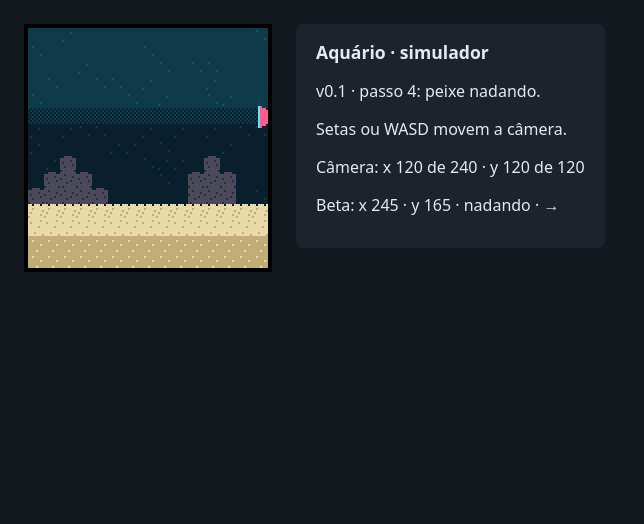
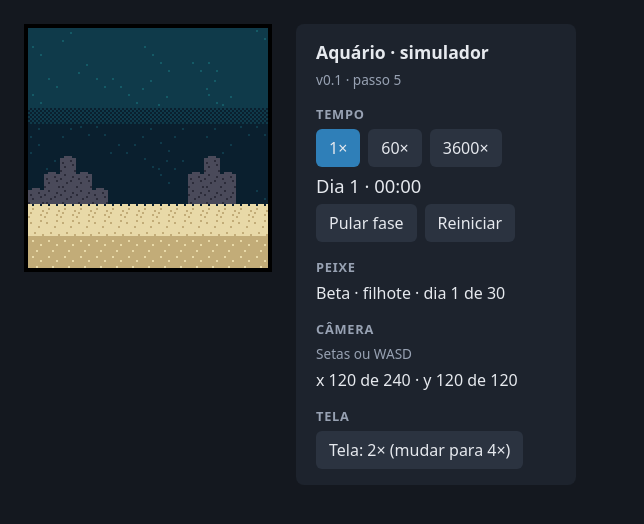
Before and after one commit to 4nor4k/aquario-virtual, a website with bundled scripts: page sim/index.html in a window 1280 px wide. Shown: the whole page, without its empty margins (0-644 px from the left). Built offline with nearby package versions, Linux system fonts and the light colour scheme.

Commit message:
v0.1 passo 5: idade, fases e painel de tempo
Fases por idade (5/10/12/3 dias), idoso com cores apagadas, painel com
velocidades 1x/60x/3600x, pular fase, reiniciar e tela 2x/4x. Gancho
?debug para mexer no jogo pelo console. 91 testes passando.

Co-Authored-By: Claude Sonnet 5.5 <noreply@anthropic.com>

```diff
--- a/sim/estilo.css
+++ b/sim/estilo.css
@@ -3,6 +3,10 @@
   --fundo: #14181f;
   --painel: #1d232d;
   --texto: #e6e9ee;
+  --texto-suave: #98a2b3;
+  --botao: #2b3340;
+  --botao-ativo: #2f7fb8;
+  --aviso: #f2a65a;
   --escala: 2; /* tamanho da tela: 2 = 240×240 (fiel ao aparelho) */
 }
 
@@ -37,7 +41,35 @@ main {
   background: var(--painel);
   padding: 16px 20px;
   border-radius: 8px;
-  min-width: 260px;
+  min-width: 280px;
 }
 
-.painel h1 { margin: 0 0 8px; font-size: 1.1rem; }
+.painel h1 { margin: 0; font-size: 1.1rem; }
+.painel h2 {
+  margin: 16px 0 6px;
+  font-size: 0.8rem;
+  text-transform: uppercase;
+  letter-spacing: 0.06em;
+  color: var(--texto-suave);
+}
+.painel p { margin: 6px 0; }
+.versao, .dica { color: var(--texto-suave); font-size: 0.85rem; }
+.destaque { font-size: 1.15rem; font-variant-numeric: tabular-nums; }
+.aviso { color: var(--aviso); font-size: 0.9rem; }
+.aviso[hidden] { display: none; }
+
+.botoes { display: flex; gap: 8px; flex-wrap: wrap; margin: 6px 0; }
+
+button {
+  background: var(--botao);
+  color: var(--texto);
+  border: 1px solid transparent;
+  border-radius: 6px;
+  padding: 7px 12px;
+  font: inherit;
+  cursor: pointer;
+}
+button:hover:not(:disabled) { border-color: var(--texto-suave); }
+button.ativo { background: var(--botao-ativo); }
+button:disabled { opacity: 0.4; cursor: default; }
+button:focus-visible { outline: 2px solid var(--botao-ativo); outline-offset: 2px; }
--- a/sim/index.html
+++ b/sim/index.html
@@ -12,12 +12,43 @@
       <!-- Janela do jogo: 120×120 pixels de render, mostrada em 240×240 (escala 2×) -->
       <canvas id="tela" width="120" height="120"></canvas>
     </section>
+
     <aside class="painel" id="painel">
       <h1>Aquário · simulador</h1>
-      <p>v0.1 · passo 4: peixe nadando.</p>
-      <p>Setas ou WASD movem a câmera.</p>
-      <p id="camera"></p>
-      <p id="peixe"></p>
+      <p class="versao">v0.1 · passo 5</p>
+
+      <section>
+        <h2>Tempo</h2>
+        <div class="botoes" id="velocidades">
+          <button data-vel="1">1×</button>
+          <button data-vel="60">60×</button>
+          <button data-vel="3600">3600×</button>
+        </div>
+        <p id="hora-jogo" class="destaque"></p>
+        <div class="botoes">
+          <button id="pular">Pular fase</button>
+          <button id="reiniciar">Reiniciar</button>
+        </div>
+      </section>
+
+      <section>
+        <h2>Peixe</h2>
+        <p id="peixe"></p>
+        <p id="aviso-vida" class="aviso" hidden>
+          Chegou ao fim da vida natural. Nesta versão isso ainda não tem efeito.
+        </p>
+      </section>
+
+      <section>
+        <h2>Câmera</h2>
+        <p class="dica">Setas ou WASD</p>
+        <p id="camera"></p>
+      </section>
+
+      <section>
+        <h2>Tela</h2>
+        <button id="tamanho"></button>
+      </section>
     </aside>
   </main>
   <script type="module" src="src/main.js"></script>
--- a/sim/src/core/aquarium.js
+++ b/sim/src/core/aquarium.js
@@ -1,6 +1,8 @@
 // O aquário: a lista de peixes e o sorteio. (Regras de fome, sujeira e pH entram na v0.2.)
 import { criarRng } from './rng.js';
-import { criarPeixe, atualizarPeixe, limitesDoPeixe } from './fish.js';
+import {
+  criarPeixe, atualizarPeixe, atualizarIdade, limitesDoPeixe, INICIO_DA_FASE_MS,
+} from './fish.js';
 import { MUNDO_LARGURA, AREIA_Y } from './mundo.js';
 
 export function criarAquario({ semente = 1 } = {}) {
@@ -11,14 +13,17 @@ export function criarAquario({ semente = 1 } = {}) {
   return {
     peixes,
 
-    // Põe um peixe no aquário. Sem posição, ele aparece no meio da água.
-    adicionarPeixe(dados = {}) {
-      const fase = dados.fase || 'adulto';
+    // Põe um peixe no aquário. Sem fase, nasce filhote agora. Com fase, entra já com a idade
+    // em que essa fase começa. Sem posição, aparece no meio da água.
+    // agoraMs: a hora do jogo neste momento (do relógio).
+    adicionarPeixe(dados = {}, agoraMs = 0) {
+      const fase = dados.fase || 'filhote';
       const lim = limitesDoPeixe(fase);
       const peixe = criarPeixe({
         ...dados,
         id: proximoId++,
         fase,
+        nascimentoMs: dados.nascimentoMs ?? agoraMs - INICIO_DA_FASE_MS[fase],
         x: dados.x ?? Math.round(MUNDO_LARGURA / 2),
         y: dados.y ?? Math.round((lim.minY + Math.min(lim.maxY, AREIA_Y)) / 2),
       });
@@ -26,9 +31,13 @@ export function criarAquario({ semente = 1 } = {}) {
       return peixe;
     },
 
-    // Um passo do jogo (dt em segundos).
-    atualizar(dt) {
-      for (const peixe of peixes) atualizarPeixe(peixe, dt, rng);
+    // Um passo do jogo. dt = segundos reais do passo (movimento e animação);
+    // agoraMs = hora do jogo (já acelerada pelo relógio), de onde sai a idade.
+    atualizar(dt, agoraMs = 0) {
+      for (const peixe of peixes) {
+        atualizarIdade(peixe, agoraMs);
+        atualizarPeixe(peixe, dt, rng);
+      }
     },
   };
 }
--- a/sim/src/core/fish.js
+++ b/sim/src/core/fish.js
@@ -1,8 +1,23 @@
-// O peixe: dados e comportamento de nado. (Idade e fases entram no passo 5.)
+// O peixe: dados, idade, fases e comportamento de nado.
 // São só dados simples + funções, para traduzir fácil para C++ na Fase B.
 import { MUNDO_LARGURA, AREIA_Y } from './mundo.js';
+import { DIA_MS } from './clock.js';
 
 export const FASES = ['filhote', 'jovem', 'adulto', 'idoso'];
+
+// Duração de cada fase, em dias reais (doc 03, seção 1). Somam 30 dias de vida natural.
+export const DURACAO_FASE_DIAS = { filhote: 5, jovem: 10, adulto: 12, idoso: 3 };
+export const VIDA_NATURAL_DIAS = 30;
+
+// Em que idade (ms) cada fase começa: filhote 0, jovem 5 dias, adulto 15 dias, idoso 27 dias.
+export const INICIO_DA_FASE_MS = {};
+{
+  let acumulado = 0;
+  for (const fase of FASES) {
+    INICIO_DA_FASE_MS[fase] = acumulado * DIA_MS;
+    acumulado += DURACAO_FASE_DIAS[fase];
+  }
+}
 
 // Tamanho do sprite em cada fase (doc 04, seção 5). O idoso usa o tamanho do adulto.
 export const TAMANHO_POR_FASE = {
@@ -34,13 +49,16 @@ export function limitesDoPeixe(fase) {
   };
 }
 
-export function criarPeixe({ id = 0, nome = 'Beta', especie = 'beta', fase = 'adulto', x, y }) {
+export function criarPeixe({
+  id = 0, nome = 'Beta', especie = 'beta', fase = 'filhote', nascimentoMs = 0, x, y,
+}) {
   if (!TAMANHO_POR_FASE[fase]) throw new RangeError(`fase desconhecida: ${fase}`);
   return {
     id,
     nome,
     especie,
     fase,
+    nascimentoMs,          // hora do jogo em que nasceu (a idade é "agora" menos isto)
     x,
     y,
     direcao: 1,            // 1 = olhando para a direita, -1 = para a esquerda
@@ -49,6 +67,50 @@ export function criarPeixe({ id = 0, nome = 'Beta', especie = 'beta', fase = 'ad
     espera: 0.5,           // segundos que ainda vai ficar parado
     tempoAnimacao: 0,      // segundos acumulados, para escolher o quadro da animação
   };
+}
+
+// --- Idade e fases ------------------------------------------------------------------------
+
+// Fase correspondente a uma idade. Depois dos 30 dias continua "idoso"
+// (na v0.1 o peixe não morre; a morte natural entra na v0.2).
+export function faseDaIdade(idadeMs) {
+  if (idadeMs >= INICIO_DA_FASE_MS.idoso) return 'idoso';
+  if (idadeMs >= INICIO_DA_FASE_MS.adulto) return 'adulto';
+  if (idadeMs >= INICIO_DA_FASE_MS.jovem) return 'jovem';
+  return 'filhote';
+}
+
+export function idadeMs(peixe, agoraMs) {
+  return Math.max(0, agoraMs - peixe.nascimentoMs);
+}
+
+// Quantos ms faltam para a próxima fase começar, ou null se já é idoso.
+// Arredonda para cima para nunca ficar 1 ms antes da fronteira.
+export function msAteProximaFase(peixe, agoraMs) {
+  const proxima = FASES[FASES.indexOf(faseDaIdade(idadeMs(peixe, agoraMs))) + 1];
+  if (!proxima) return null;
+  return Math.ceil(INICIO_DA_FASE_MS[proxima] - idadeMs(peixe, agoraMs));
+}
+
+// Troca a fase conforme a idade. Se o peixe cresceu, o corpo ficou maior:
+// puxa o peixe (e o destino dele) para dentro dos novos limites.
+export function atualizarIdade(peixe, agoraMs) {
+  const fase = faseDaIdade(idadeMs(peixe, agoraMs));
+  if (fase === peixe.fase) return;
+  peixe.fase = fase;
+  const lim = limitesDoPeixe(fase);
+  peixe.x = limitar(peixe.x, lim.minX, lim.maxX);
+  peixe.y = limitar(peixe.y, lim.minY, lim.maxY);
+  if (peixe.destino) {
+    peixe.destino = {
+      x: limitar(peixe.destino.x, lim.minX, lim.maxX),
+      y: limitar(peixe.destino.y, lim.minY, lim.maxY),
+    };
+  }
+}
+
+function limitar(v, min, max) {
+  return Math.min(max, Math.max(min, v));
 }
 
 // Quadro da animação de nadar (0 a 3) neste instante.
--- a/sim/src/main.js
+++ b/sim/src/main.js
@@ -4,16 +4,16 @@ import { criarCamera } from './render/camera.js';
 import { gerarMapa } from './render/cenario.js';
 import { desenharQuadro } from './render/scene.js';
 import { criarTeclado } from './input/keyboard.js';
+import { criarPainel } from './sim/panel.js';
 import { MUNDO_LARGURA, MUNDO_ALTURA } from './core/mundo.js';
 import { criarAquario } from './core/aquarium.js';
+import { criarClock } from './core/clock.js';
 
 const PASSO_MS = 50;           // passo fixo: 20 por segundo (igual no ESP32)
 const VELOCIDADE_CAMERA = 60;  // pixels por segundo
 
 const canvas = document.getElementById('tela');
 const ctx = canvas.getContext('2d');
-const textoCamera = document.getElementById('camera');
-const textoPeixe = document.getElementById('peixe');
 
 const quadro = criarQuadro();
 const mapa = gerarMapa();
@@ -28,24 +28,39 @@ const camera = criarCamera({
   y: MUNDO_ALTURA - ALTURA,
 });
 
-const aquario = criarAquario({ semente: 1 });
-const beta = aquario.adicionarPeixe({ nome: 'Beta', especie: 'beta', fase: 'adulto', x: 180, y: 150 });
+// O relógio do jogo: no simulador a fonte é o tempo do navegador e pode ser acelerado.
+const clock = criarClock(() => performance.now());
 
-// Um passo do jogo (dt em segundos).
+let aquario;
+let beta;
+let numeroDoJogo = 0;
+
+// Começa (ou recomeça) com um filhote novo e o relógio em zero.
+function novoJogo() {
+  numeroDoJogo++;
+  clock.reiniciar();
+  aquario = criarAquario({ semente: numeroDoJogo });
+  beta = aquario.adicionarPeixe({ nome: 'Beta', especie: 'beta', x: 180, y: 150 }, clock.agoraMs());
+}
+novoJogo();
+
+const painel = criarPainel({
+  clock,
+  camera,
+  obterPeixe: () => beta,
+  aoReiniciar: novoJogo,
+});
+
+// Um passo do jogo (dt em segundos reais).
 function atualizar(dt) {
   const dir = teclado.direcao();
   camera.mover(dir.x * VELOCIDADE_CAMERA * dt, dir.y * VELOCIDADE_CAMERA * dt);
-  aquario.atualizar(dt);
+  aquario.atualizar(dt, clock.agoraMs());
 }
 
 function desenhar() {
   desenharQuadro(quadro, { mapa, camera, peixes: aquario.peixes });
   mostrarQuadro(ctx, quadro);
-  textoCamera.textContent =
-    `Câmera: x ${Math.round(camera.x)} de ${camera.maxX} · y ${Math.round(camera.y)} de ${camera.maxY}`;
-  textoPeixe.textContent =
-    `${beta.nome}: x ${Math.round(beta.x)} · y ${Math.round(beta.y)} · ` +
-    `${beta.estado === 'nadando' ? 'nadando' : 'parado'} · ${beta.direcao === 1 ? '→' : '←'}`;
 }
 
 // Laço: acumula o tempo real e roda passos fixos de 50 ms.
@@ -61,8 +76,16 @@ function ciclo(agora) {
     passos++;
   }
   if (passos > 0) desenhar();
+  painel.atualizar();
   requestAnimationFrame(ciclo);
 }
 
+// Ajuda para desenvolver: abrindo http://localhost:8080/?debug, dá para mexer no jogo pelo
+// console do navegador (ex.: __debug.camera.irPara(0, 0)). Sem "?debug" nada disso existe.
+if (new URLSearchParams(location.search).has('debug')) {
+  window.__debug = { camera, clock, aquario: () => aquario };
+}
+
 desenhar();
+painel.atualizar(true);
 requestAnimationFrame(ciclo);
--- a/sim/src/render/sprites.js
+++ b/sim/src/render/sprites.js
@@ -132,14 +132,28 @@ function montarSprite(corpo, cauda) {
   };
 }
 
-// Sprites por espécie e fase. O idoso reaproveita o adulto (as cores apagadas vêm depois).
+// Troca cores de um sprite (é assim que o idoso fica "apagado" sem desenho novo).
+// trocas: { corAntiga: corNova }, em números da paleta.
+function recolorir(sprite, trocas) {
+  return {
+    largura: sprite.largura,
+    altura: sprite.altura,
+    quadros: sprite.quadros.map((q) => q.map((cor) => trocas[cor] ?? cor)),
+  };
+}
+
+// Idoso: mesmo desenho do adulto, com corpo cinza (14 -> 8), cauda areia (10 -> 7) e borda
+// verde-água (11 -> 5).
+const CORES_DO_IDOSO = { 14: 8, 10: 7, 11: 5 };
+
+// Sprites por espécie e fase.
 const ADULTO = montarSprite(CORPO_ADULTO, CAUDA_ADULTO);
 export const SPRITES = {
   beta: {
     filhote: montarSprite(CORPO_FILHOTE, CAUDA_FILHOTE),
     jovem: montarSprite(CORPO_JOVEM, CAUDA_JOVEM),
     adulto: ADULTO,
-    idoso: ADULTO,
+    idoso: recolorir(ADULTO, CORES_DO_IDOSO),
   },
 };
 
--- /dev/null
+++ b/sim/src/sim/formatar.js
@@ -0,0 +1,24 @@
+// Textos do painel. Funções puras (só recebem números e devolvem texto), fáceis de testar.
+import { DIA_MS, HORA_MS, MINUTO_MS } from '../core/clock.js';
+import { VIDA_NATURAL_DIAS } from '../core/fish.js';
+
+const doisDigitos = (n) => String(n).padStart(2, '0');
+
+// Hora do jogo desde o começo. Ex.: 11 dias, 8 h e 30 min -> "Dia 12 · 08:30"
+export function formatarHoraDoJogo(ms) {
+  const dia = Math.floor(ms / DIA_MS) + 1;
+  const resto = ms % DIA_MS;
+  const horas = Math.floor(resto / HORA_MS);
+  const minutos = Math.floor((resto % HORA_MS) / MINUTO_MS);
+  return `Dia ${dia} · ${doisDigitos(horas)}:${doisDigitos(minutos)}`;
+}
+
+// Idade do peixe. Ex.: "dia 12 de 30". Depois dos 30 dias fica "dia 30 de 30".
+export function formatarIdade(idadeMs) {
+  const dia = Math.min(VIDA_NATURAL_DIAS, Math.floor(idadeMs / DIA_MS) + 1);
+  return `dia ${dia} de ${VIDA_NATURAL_DIAS}`;
+}
+
+export function fimDaVidaNatural(idadeMs) {
+  return idadeMs >= VIDA_NATURAL_DIAS * DIA_MS;
+}
--- /dev/null
+++ b/sim/src/sim/panel.js
@@ -0,0 +1,67 @@
+// Painel de testes do simulador (doc 05, seção 6). NÃO existe no aparelho.
+// Aqui ficam só botões e textos; as regras ficam no core.
+import { idadeMs, msAteProximaFase, faseDaIdade } from '../core/fish.js';
+import { formatarHoraDoJogo, formatarIdade, fimDaVidaNatural } from './formatar.js';
+
+const INTERVALO_MS = 250; // o painel se atualiza 4 vezes por segundo
+
+// Pede para o main: o relógio, o peixe atual (muda ao reiniciar) e o que fazer ao reiniciar.
+export function criarPainel({ clock, obterPeixe, aoReiniciar, camera }) {
+  const $ = (id) => document.getElementById(id);
+  const botoesVelocidade = [...document.querySelectorAll('#velocidades button')];
+  const botaoPular = $('pular');
+  const botaoTamanho = $('tamanho');
+  let ultimaAtualizacao = -Infinity;
+  let escala = 2;
+
+  for (const botao of botoesVelocidade) {
+    botao.addEventListener('click', () => {
+      clock.velocidade = Number(botao.dataset.vel);
+      atualizar(true);
+    });
+  }
+
+  botaoPular.addEventListener('click', () => {
+    const ms = msAteProximaFase(obterPeixe(), clock.agoraMs());
+    if (ms !== null) clock.avancar(ms);
+    atualizar(true);
+  });
+
+  $('reiniciar').addEventListener('click', () => {
+    aoReiniciar();
+    atualizar(true);
+  });
+
+  // Só aumenta a imagem na tela do computador; o jogo continua em 120×120.
+  botaoTamanho.addEventListener('click', () => {
+    escala = escala === 2 ? 4 : 2;
+    document.documentElement.style.setProperty('--escala', escala);
+    atualizar(true);
+  });
+
+  // forcar = true atualiza já, sem esperar o intervalo.
+  function atualizar(forcar = false) {
+    const agora = performance.now();
+    if (!forcar && agora - ultimaAtualizacao < INTERVALO_MS) return;
+    ultimaAtualizacao = agora;
+
+    const tempo = clock.agoraMs();
+    const peixe = obterPeixe();
+    const idade = idadeMs(peixe, tempo);
+
+    $('hora-jogo').textContent = formatarHoraDoJogo(tempo);
+    // A fase vem direto da idade, para o painel nunca ficar um passo atrás do relógio.
+    $('peixe').textContent = `${peixe.nome} · ${faseDaIdade(idade)} · ${formatarIdade(idade)}`;
+    $('aviso-vida').hidden = !fimDaVidaNatural(idade);
+
+    for (const botao of botoesVelocidade) {
+      botao.classList.toggle('ativo', Number(botao.dataset.vel) === clock.velocidade);
+    }
+    botaoPular.disabled = msAteProximaFase(peixe, tempo) === null;
+    botaoTamanho.textContent = `Tela: ${escala}× (mudar para ${escala === 2 ? 4 : 2}×)`;
+    $('camera').textContent =
+      `x ${Math.round(camera.x)} de ${camera.maxX} · y ${Math.round(camera.y)} de ${camera.maxY}`;
+  }
+
+  return { atualizar };
+}
```
Also changed, not shown: sim/tests/fish-idade.test.js (added, +71 -0 lines), sim/tests/formatar.test.js (added, +37 -0 lines), sim/tests/sprites-idoso.test.js (added, +24 -0 lines), sim/tests/vida.test.js (added, +88 -0 lines).
